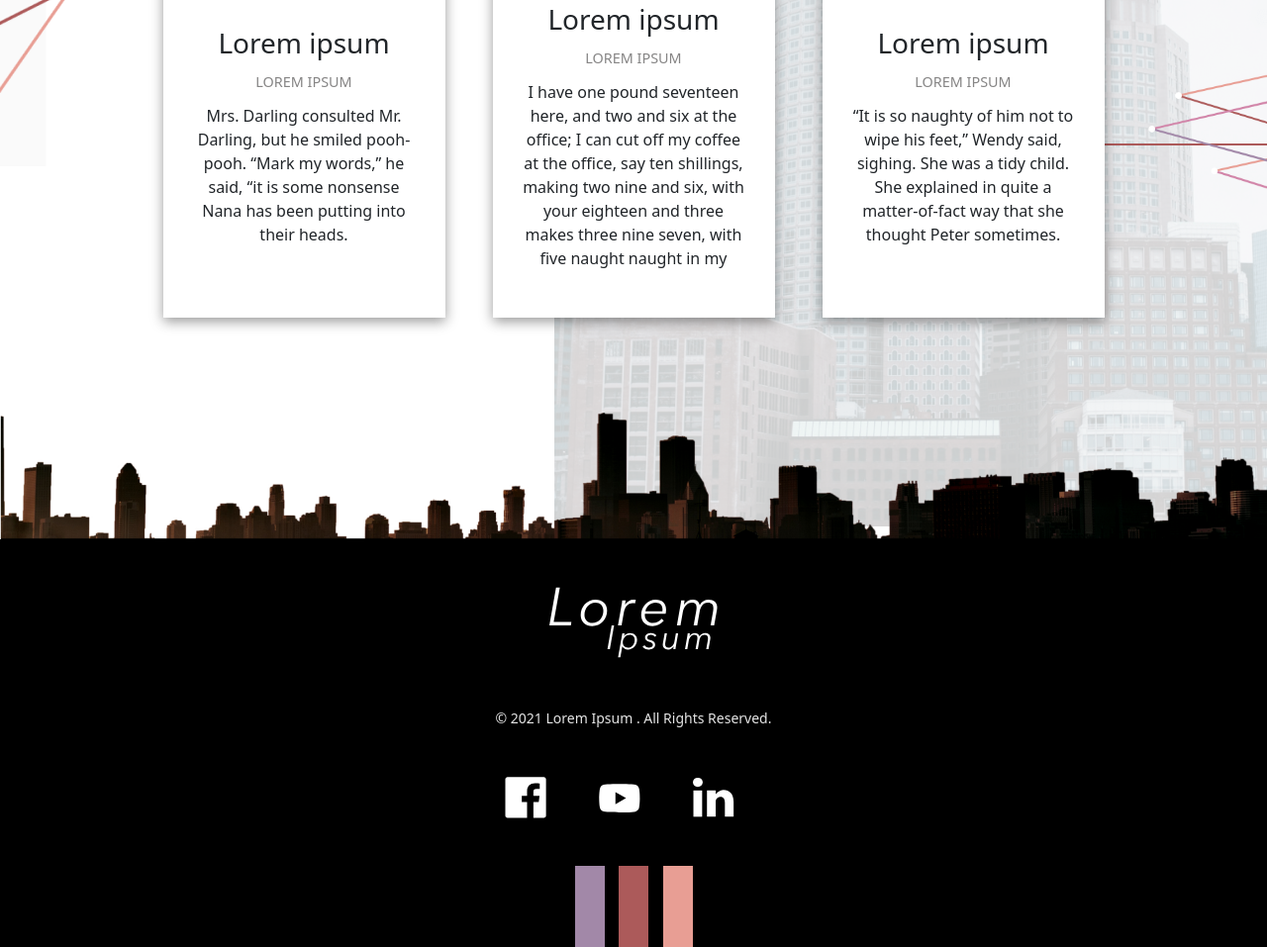
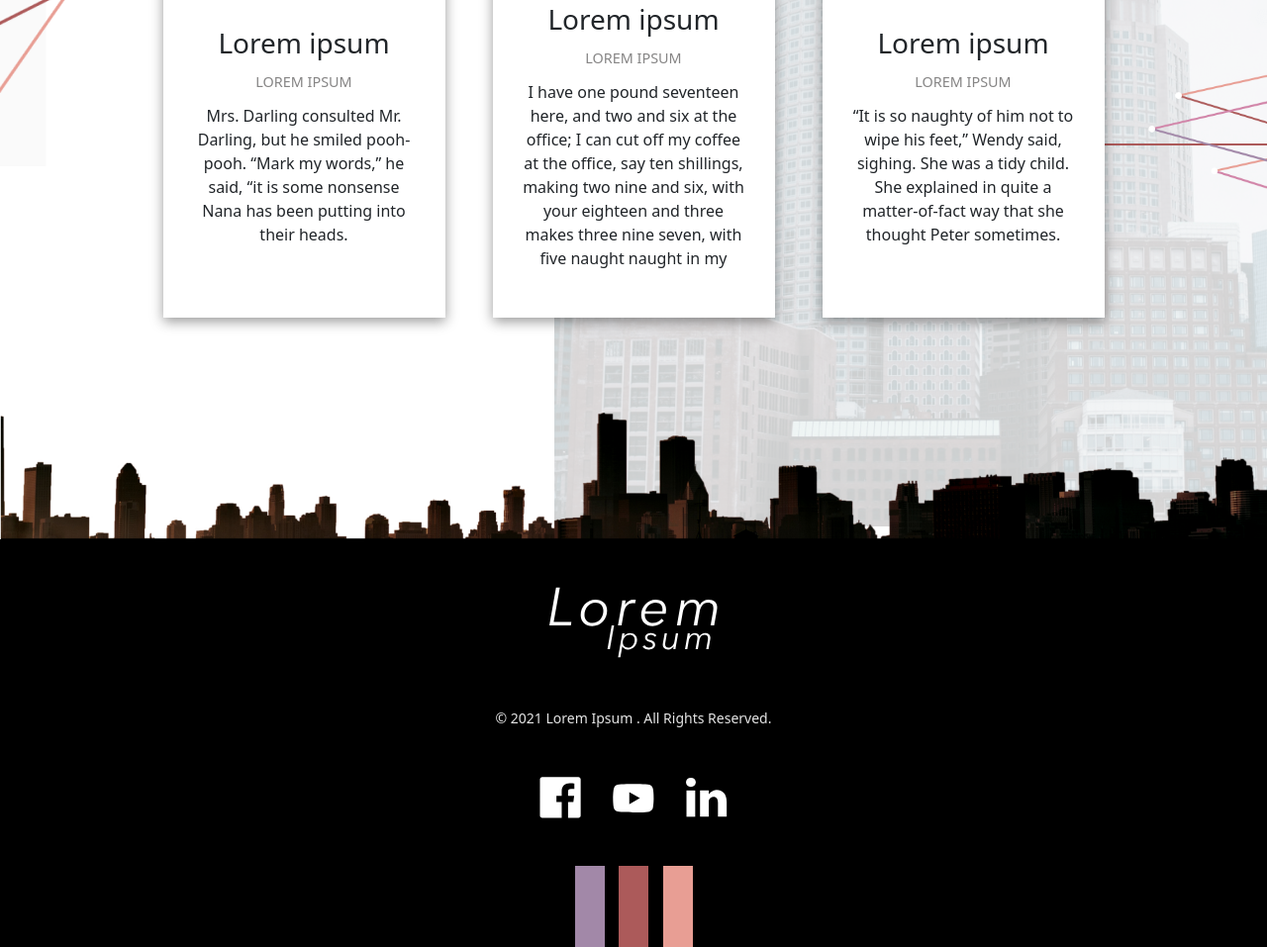
Before and after one commit to Johndev85/Landing-page-marketing, a plain HTML site: page index.html in a window 1280 px wide. Shown: the part 1573-2530 px from the top of the page at 99% size. Drawn offline with nearby package versions, Linux system fonts and the light colour scheme.

Commit message:
fix social icons styles

```diff
--- a/index.html
+++ b/index.html
@@ -349,10 +349,9 @@
         <div class="text-center footer-text">
           <small>© 2021 Lorem Ipsum . All Rights Reserved.</small>
         </div>
-        <div class="container">
-          <div class="my-5 row justify-content-center align-items-center">
-            <div class="col-1">
-              <a href="#">
+
+        <div class="conter__social">
+          <a class="anchor_social" href="#">
             <img
               class="social__icons"
               src="./assets/images/face-icon.svg"
@@ -360,18 +359,14 @@
               alt="facebook-icon"
             />
           </a>
-            </div>
-            <div class="col-1">
-              <a href="#">
+          <a class="anchor_social" href="#">
             <img
               class="social__icons"
               src="./assets/images/youtube-icon.svg"
               loading="lazy"
               alt="youtube-icon"
           /></a>
-            </div>
-            <div class="col-1">
-              <a href="#">
+          <a class="anchor_social" href="#">
             <img
               class="social__icons"
               src="./assets/images/linkedin-img.svg"
@@ -380,8 +375,7 @@
             />
           </a>
         </div>
-          </div>
-        </div>
+
         <div class="text-center">
           <img
             src="./assets/images/horizontal-bars.png"
--- a/styles/styles.css
+++ b/styles/styles.css
@@ -351,9 +351,18 @@ html {
   transition: transform 0.2s ease;
 }
 
+.conter__social {
+  width: 100%;
+  margin: 3rem 0;
+  display: flex;
+  justify-content: center;
+  align-items: center;
+}
+
 .social__icons {
   width: fit-content;
   cursor: pointer;
+  margin: 0 1rem;
 }
 
 .social__icons:hover {
@@ -544,10 +553,7 @@ html {
     width: 75% !important;
   }
   .social__icons {
-    width: 100%;
-    margin: 0;
-    font-size: 1, 2rem;
-    justify-content: space-around;
+    width: 1.5rem;
   }
 }
 
```
Lines whose indentation alone changed are shown as unchanged.
